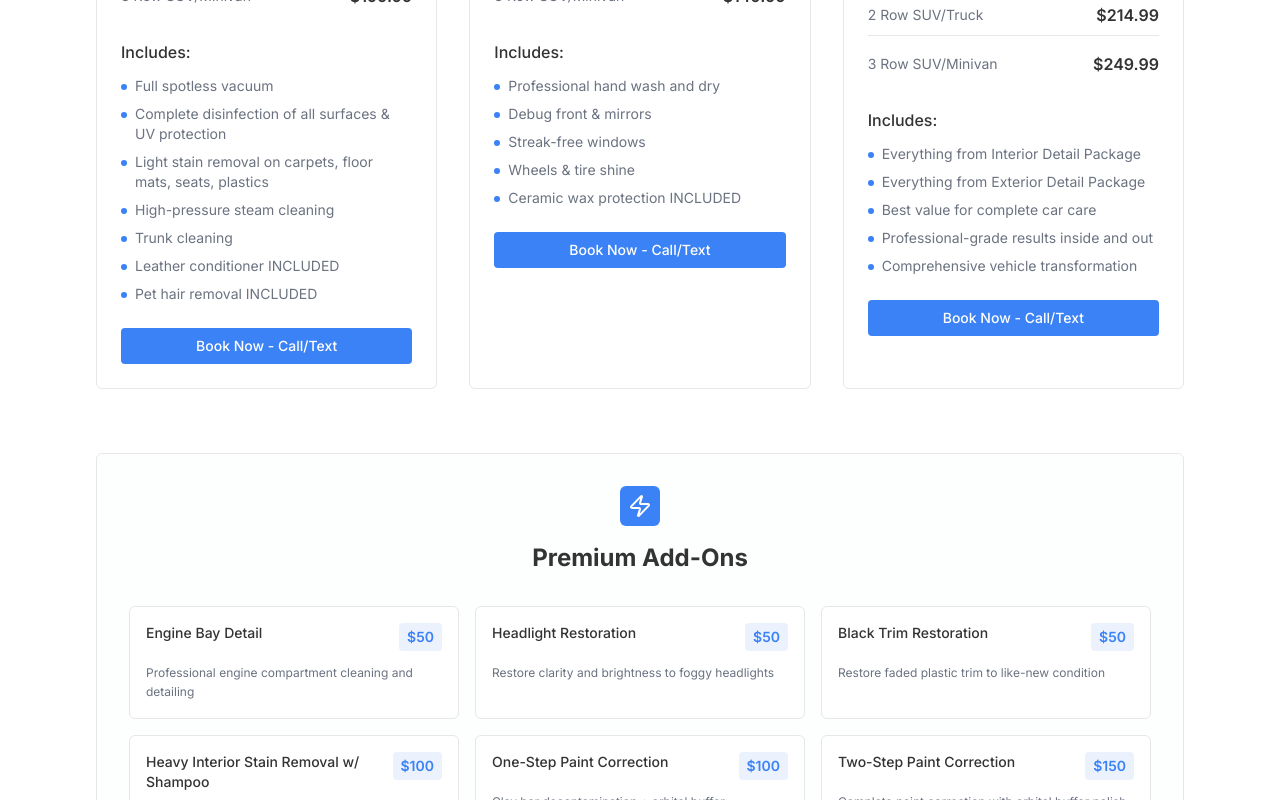
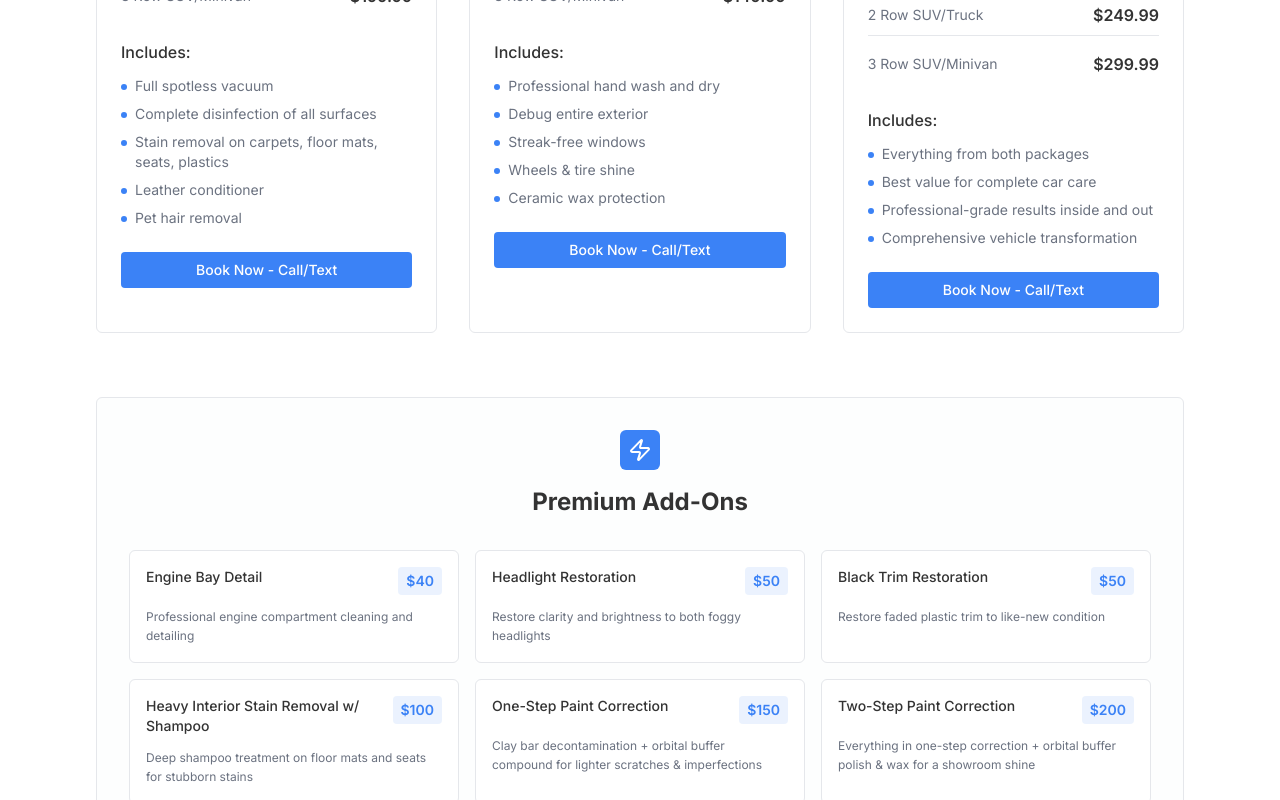
Before and after one commit to RobinsonXiang/robinsonsmobiledetailing, a Next.js app: page / in a window 1280 px wide. Shown: the part 1460-2260 px from the top of the page. Built offline with nearby package versions, Linux system fonts and the light colour scheme; no server answers.

Commit message:
updated pricing again

```diff
--- a/app/page.tsx
+++ b/app/page.tsx
@@ -6,6 +6,7 @@ import Image from 'next/image';
 
 interface Service {
   id: number;
+  picture: string;
   name: string;
   prices: {
     coupe: string;
@@ -19,6 +20,7 @@ interface Service {
 
 interface AddOn {
   id: number;
+  picture: string;
   name: string;
   price: string;
   description: string;
@@ -85,6 +87,7 @@ export default function Home(): React.ReactElement {
     {
       id: 1,
       name: "Interior Detail Package",
+      picture: "public/globe.svg",
       prices: {
         coupe: "$149.99",
         twoRow: "$174.99",
@@ -93,18 +96,17 @@ export default function Home(): React.ReactElement {
       description: "Complete interior deep clean and protection",
       features: [
         "Full spotless vacuum",
-        "Complete disinfection of all surfaces & UV protection",
-        "Light stain removal on carpets, floor mats, seats, plastics",
-        "High-pressure steam cleaning",
-        "Trunk cleaning",
-        "Leather conditioner INCLUDED",
-        "Pet hair removal INCLUDED"
+        "Complete disinfection of all surfaces",
+        "Stain removal on carpets, floor mats, seats, plastics",
+        "Leather conditioner",
+        "Pet hair removal"
       ],
       icon: <Car className="w-6 h-6" />
     },
     {
       id: 2,
       name: "Exterior Detail Package",
+      picture: "public/globe.svg",
       prices: {
         coupe: "$99.99",
         twoRow: "$124.99",
@@ -113,25 +115,25 @@ export default function Home(): React.ReactElement {
       description: "Professional exterior wash and protection",
       features: [
         "Professional hand wash and dry",
-        "Debug front & mirrors",
+        "Debug entire exterior",
         "Streak-free windows",
         "Wheels & tire shine",
-        "Ceramic wax protection INCLUDED"
+        "Ceramic wax protection"
       ],
       icon: <Sparkles className="w-6 h-6" />
     },
     {
       id: 3,
-      name: "FULL Interior + Exterior Package",
+      name: "Full Interior + Exterior Package",
+      picture: "public/globe.svg",
       prices: {
-        coupe: "$179.99",
-        twoRow: "$214.99",
-        threeRow: "$249.99"
+        coupe: "$199.99",
+        twoRow: "$249.99",
+        threeRow: "$299.99"
       },
       description: "Complete interior and exterior detailing service",
       features: [
-        "Everything from Interior Detail Package",
-        "Everything from Exterior Detail Package",
+        "Everything from both packages",
         "Best value for complete car care",
         "Professional-grade results inside and out",
         "Comprehensive vehicle transformation"
@@ -143,39 +145,45 @@ export default function Home(): React.ReactElement {
   const addOns: AddOn[] = [
     {
       id: 1,
+      picture: "public/globe.svg",
       name: "Engine Bay Detail",
-      price: "$50",
+      price: "$40",
       description: "Professional engine compartment cleaning and detailing"
     },
     {
       id: 2,
+      picture: "public/globe.svg",
       name: "Headlight Restoration",
       price: "$50",
-      description: "Restore clarity and brightness to foggy headlights"
+      description: "Restore clarity and brightness to both foggy headlights"
     },
     {
       id: 3,
+      picture: "public/globe.svg",
       name: "Black Trim Restoration",
       price: "$50",
       description: "Restore faded plastic trim to like-new condition"
     },
     {
       id: 4,
+      picture: "public/globe.svg",
       name: "Heavy Interior Stain Removal w/ Shampoo",
       price: "$100",
-      description: "Deep shampoo treatment for stubborn stains"
+      description: "Deep shampoo treatment on floor mats and seats for stubborn stains"
     },
     {
       id: 5,
+      picture: "public/globe.svg",
       name: "One-Step Paint Correction",
-      price: "$100",
+      price: "$150",
       description: "Clay bar decontamination + orbital buffer compound for lighter scratches & imperfections"
     },
     {
       id: 6,
+      picture: "public/globe.svg",
       name: "Two-Step Paint Correction",
-      price: "$150",
-      description: "Complete paint correction with orbital buffer polish & wax for showroom shine"
+      price: "$200",
+      description: "Everything in one-step correction + orbital buffer polish & wax for a showroom shine"
     }
   ];
 
@@ -196,19 +204,6 @@ export default function Home(): React.ReactElement {
     if (servicesSection) {
       servicesSection.scrollIntoView({ behavior: 'smooth' });
     }
-  };
-
-  const formatTimeAgo = (timestamp: number): string => {
-    const now = Date.now();
-    const diff = now - timestamp;
-    const days = Math.floor(diff / (1000 * 60 * 60 * 24));
-    const hours = Math.floor(diff / (1000 * 60 * 60));
-    const minutes = Math.floor(diff / (1000 * 60));
-
-    if (days > 0) return `${days} day${days === 1 ? '' : 's'} ago`;
-    if (hours > 0) return `${hours} hour${hours === 1 ? '' : 's'} ago`;
-    if (minutes > 0) return `${minutes} minute${minutes === 1 ? '' : 's'} ago`;
-    return 'Just now';
   };
 
   const renderStars = (rating: number) => {
```
